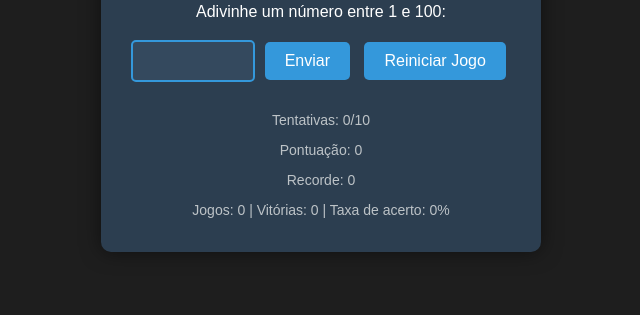
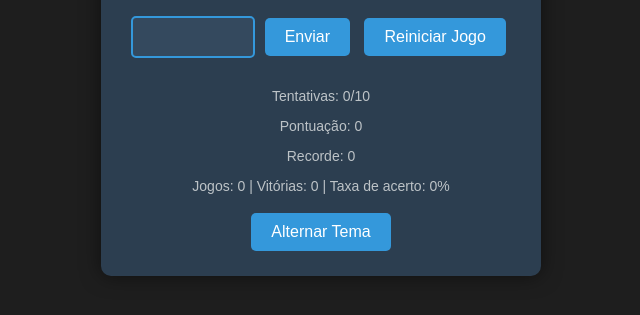
Before and after one commit to DiegoPereira1508/joguinho, a plain HTML site: page index.html in a window 1280 px wide. Shown: the part 341-656 px from the top of the page, without its empty margins (319-959 px from the left). Drawn offline with Linux system fonts and the light colour scheme.

Commit message:
Update index.html

```diff
--- a/index.html
+++ b/index.html
@@ -20,6 +20,7 @@
         <p id="score">Pontuação: 0</p>
         <p id="highScore">Recorde: 0</p>
         <p id="stats">Jogos: 0 | Vitórias: 0 | Taxa de acerto: 0%</p>
+        <button onclick="toggleTheme()">Alternar Tema</button>
     </div>
     <audio id="correctSound" src="correct.mp3"></audio>
     <audio id="wrongSound" src="wrong.mp3"></audio>
```
